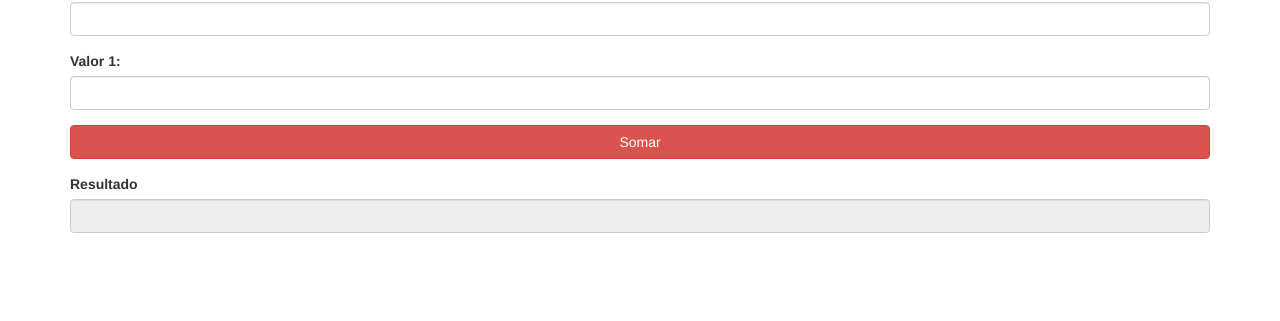
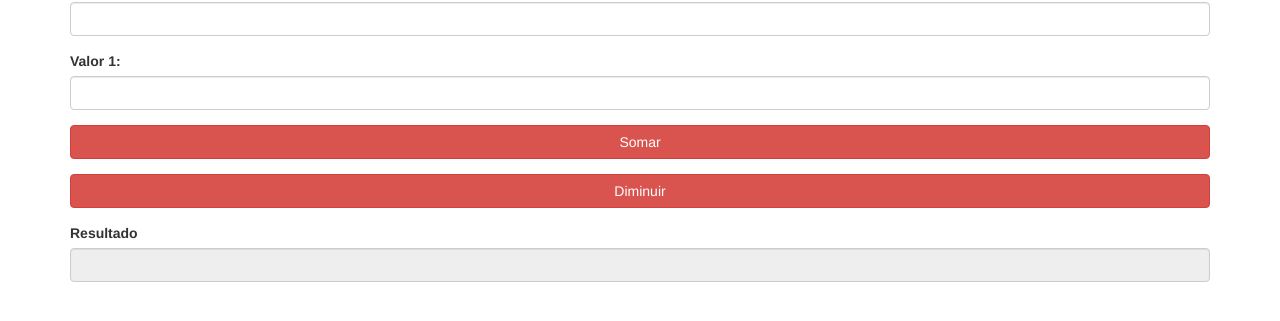
Before and after one commit to PauloDS98/primeiroProjetoMobile, a website: page www/index.html in a window 1280 px wide. Shown: the part 93-414 px from the top of the page. Drawn offline with Linux system fonts and the light colour scheme.

Commit message:
inserido o botão de diminuir

```diff
--- a/www/index.html
+++ b/www/index.html
@@ -53,6 +53,14 @@
       <div class="row">
         <div class="col-xs-12">
           <div class="form-group">
+            <button class="btn btn-danger btn-block" id="diminuir">Diminuir</button>
+          </div>
+        </div>
+      </div>
+
+      <div class="row">
+        <div class="col-xs-12">
+          <div class="form-group">
             <label for="">Resultado</label>
             <input type="text" class="form-control" id="resultado" readonly>
           </div>
```
